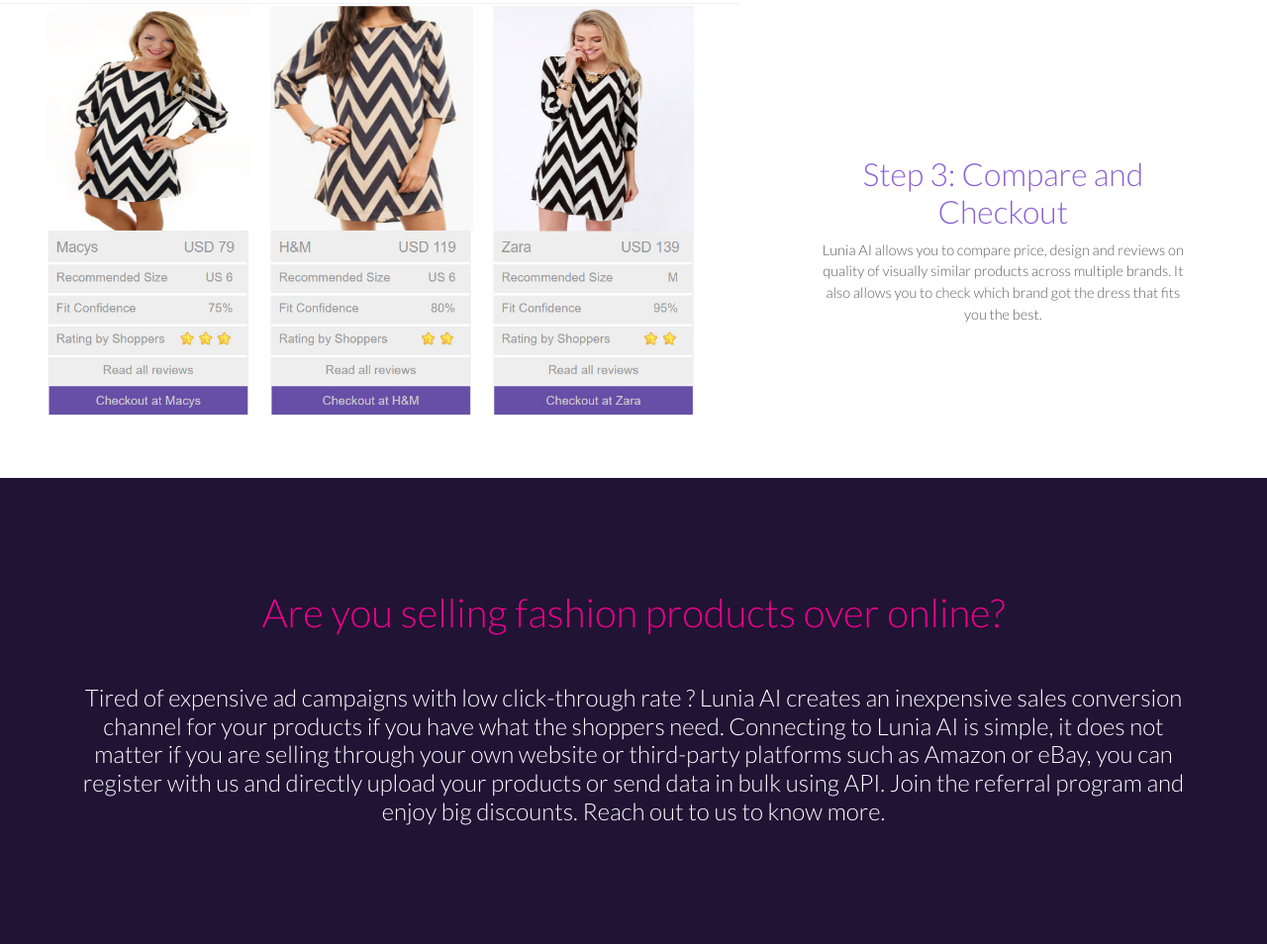
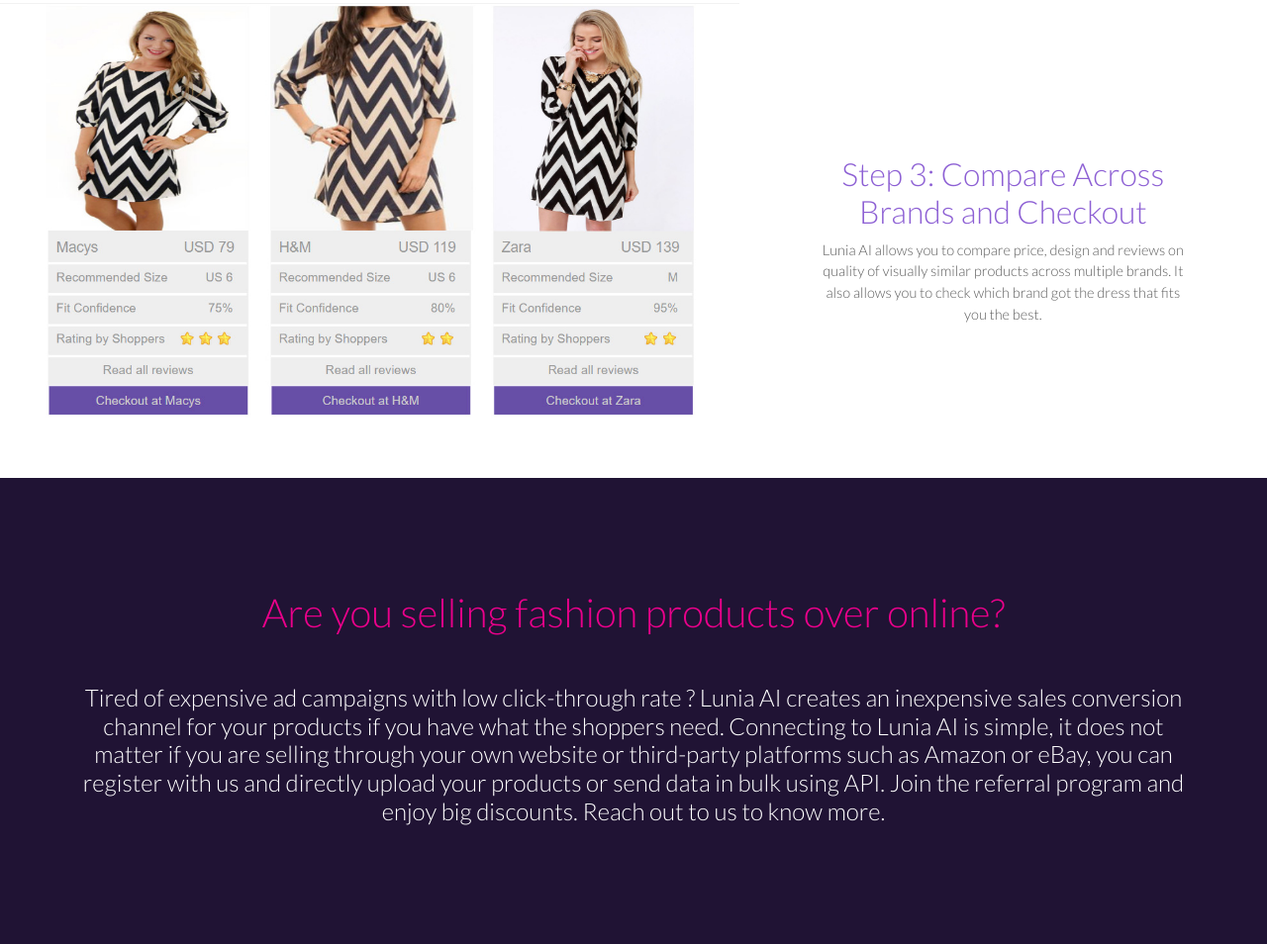
Before and after one commit to lunialanding/lunialanding.github.io, a website: page index.html in a window 1280 px wide. Shown: the part 1591-2545 px from the top of the page at 99% size. Drawn offline with Linux system fonts and the light colour scheme.

Commit message:
minor update

```diff
--- a/index.html
+++ b/index.html
@@ -142,7 +142,7 @@ lunia.ai</a>
         <div class="row no-gutters">
 
           <div class="col-lg-5 order-lg-2 my-auto showcase-text">
-            <h2 class="main-color-text">Step 3: Compare and Checkout</h2>
+            <h2 class="main-color-text">Step 3: Compare Across Brands and Checkout</h2>
             <p class="lead mb-0 p-text">Lunia AI allows you to compare price, design and reviews on quality of visually similar products across multiple brands. It also allows you to check which brand got the dress that fits you the best.</p>
           </div>
           <div class="col-lg-7 order-lg-1 text-white showcase-img" style="background-image: url('img/bg-showcase-3.jpg');"></div>
```
